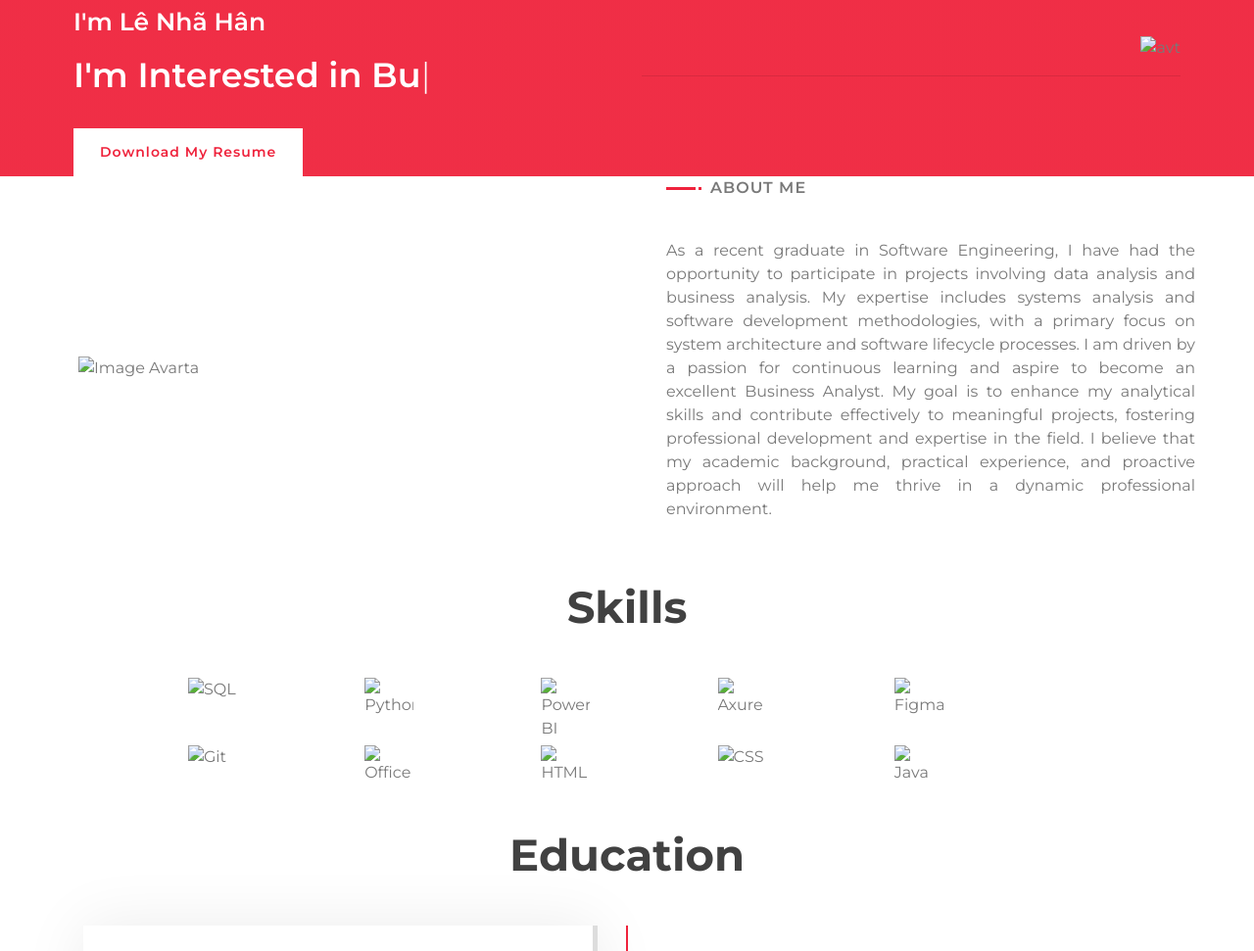
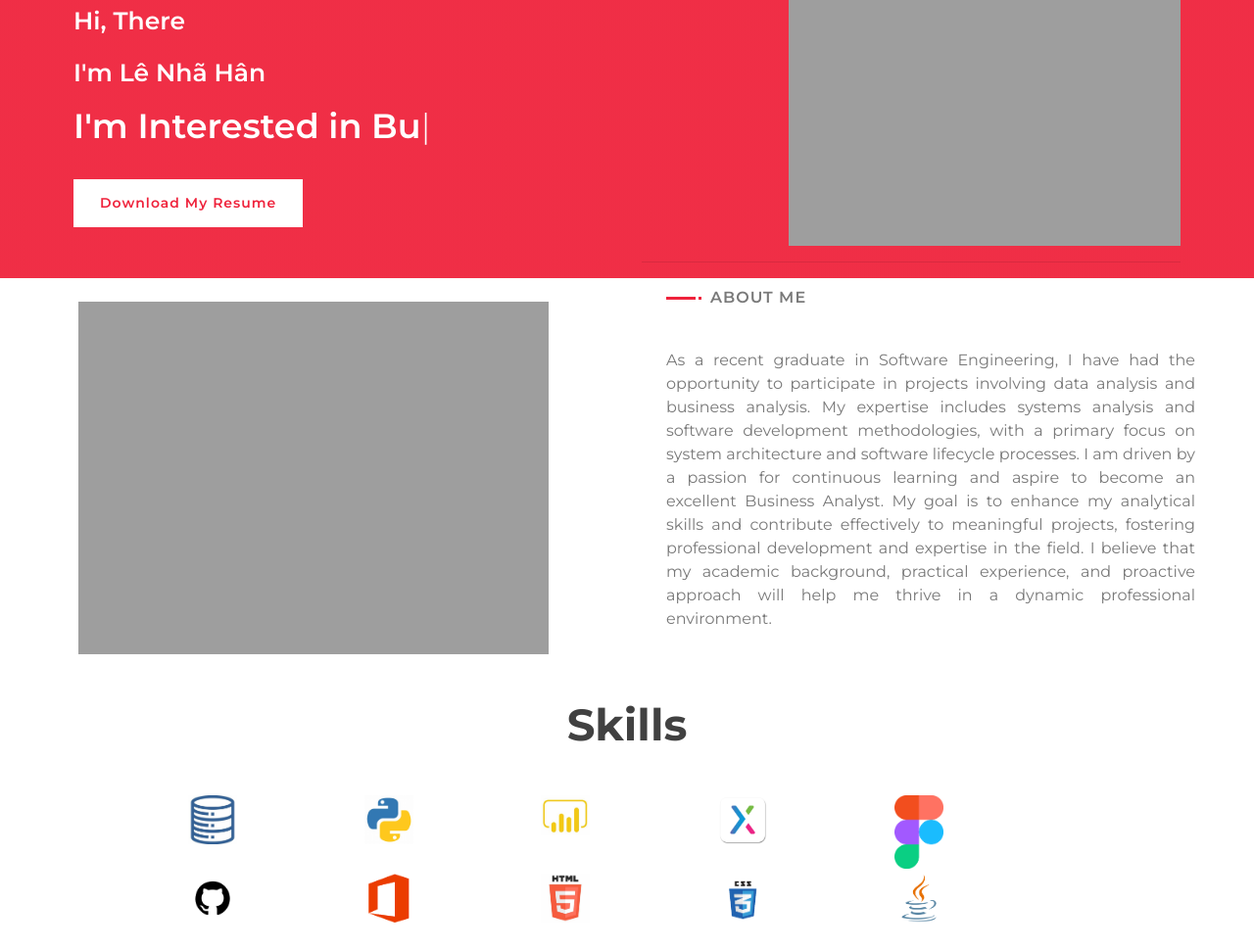
Before and after one commit to NhaHan27/MyPortfolio, a plain HTML site: page index.html in a window 1280 px wide. Shown: the part 169-1140 px from the top of the page at 98% size. Drawn offline with nearby package versions, Linux system fonts and the light colour scheme; the site is published under a folder, as on GitHub Pages, so addresses that start at the root find nothing.

Commit message:
update certificate and index

```diff
--- a/index.html
+++ b/index.html
@@ -33,7 +33,7 @@
 
     <!-- Favicon -->
     <!-- <link href="/favicon/favicon.ico" rel="icon" /> -->
-    <link href="/img/avt.png" rel="icon" />
+    <link href="img/avt.png" rel="icon" />
 
     <!-- Google Font -->
     <link
@@ -125,8 +125,7 @@
           <div class="col-sm-12 col-md-6 d-none d-md-block">
             <div class="hero-image">
               <div width="520" height="350" controls>
-                <!-- <source src="img/videor.mp4" type="video/mp4" /> -->
-                <img src="/img/avt.png" alt="avt" />
+                <img src="img/avt.png" alt="avt" />
                 <!-- Your browser does not support HTML video. -->
               </div>
               <hr />
@@ -143,7 +142,7 @@
         <div class="row align-items-center">
           <div class="col-lg-6">
             <div class="about-img">
-              <img src="/img/avt.png" alt="Image Avarta" />
+              <img src="img/avt.png" alt="Image Avarta" />
             </div>
           </div>
           <div class="col-lg-6">
@@ -187,16 +186,16 @@
         </header>
       </div>
       <div class="skill-content">
-        <img src="/img/SQL.jpeg" alt="SQL" />
-        <img src="/img/python.png" alt="Python" />
-        <img src="/img/powerBI.jpeg" alt="Power BI" />
-        <img src="/img/axure.png" alt="Axure" />
-        <img src="/img/figma.png" alt="Figma" />
-        <img src="/img/github.png" alt="Git" />
-        <img src="/img/office.png" alt="Office" />
-        <img src="/img/html.jpeg" alt="HTML" />
-        <img src="/img/css.png" alt="CSS" />
-        <img src="/img/java.png" alt="Java" />
+        <img src="img/SQL.jpeg" alt="SQL" />
+        <img src="img/python.png" alt="Python" />
+        <img src="img/powerBI.jpeg" alt="Power BI" />
+        <img src="img/axure.png" alt="Axure" />
+        <img src="img/figma.png" alt="Figma" />
+        <img src="img/github.png" alt="Git" />
+        <img src="img/office.png" alt="Office" />
+        <img src="img/html.jpeg" alt="HTML" />
+        <img src="img/css.png" alt="CSS" />
+        <img src="img/java.png" alt="Java" />
       </div>
     </div>
     <!-- Skill End -->
@@ -328,7 +327,7 @@
           <div class="col-lg-6">
             <div class="blog-item wow fadeInUp" data-wow-delay="0.1s">
               <div class="blog-img">
-                <img src="/img/Sale-Report.jpg" alt="Sale Report" />
+                <img src="img/Sale-Report.jpg" alt="Sale Report" />
               </div>
               <div class="blog-text">
                 <h2>Sale Report</h2>
@@ -351,7 +350,7 @@
           <div class="col-lg-6">
             <div class="blog-item wow fadeInUp" data-wow-delay="0.3s">
               <div class="blog-img">
-                <img src="/img/Hotel-Report.jpg" alt="Hotel Report" />
+                <img src="img/Hotel-Report.jpg" alt="Hotel Report" />
               </div>
               <div class="blog-text">
                 <h2>Hotel Report</h2>
@@ -373,7 +372,7 @@
           <div class="col-lg-6">
             <div class="blog-item wow fadeInUp" data-wow-delay="0.1s">
               <div class="blog-img">
-                <img src="/img/Campain-Report.jpg" alt="Campain-Report" />
+                <img src="img/Campain-Report.jpg" alt="Campain-Report" />
               </div>
               <div class="blog-text">
                 <h2>Campain Report</h2>
```
Also changed, not shown: certificate.html (+7 -7 lines).
